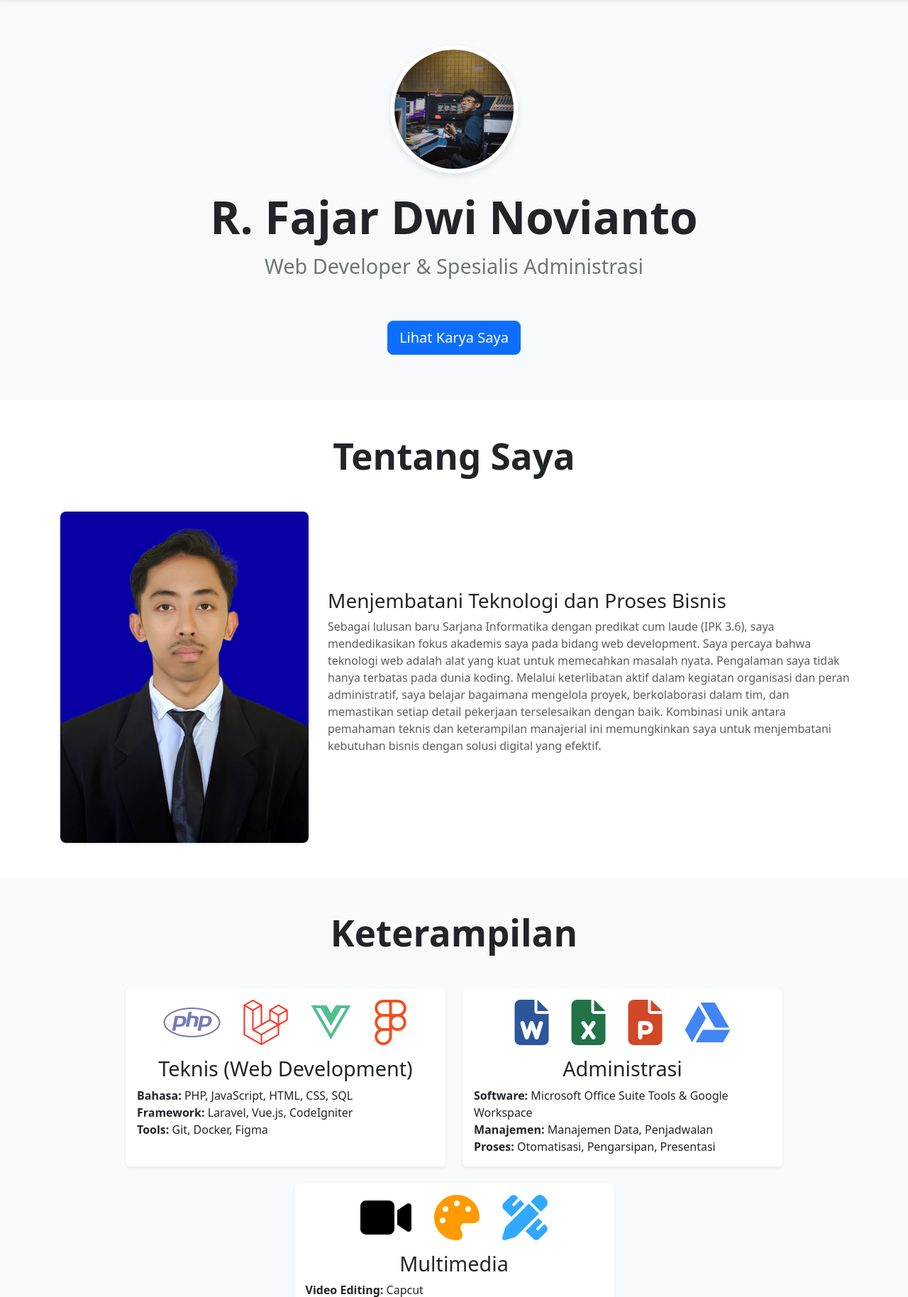
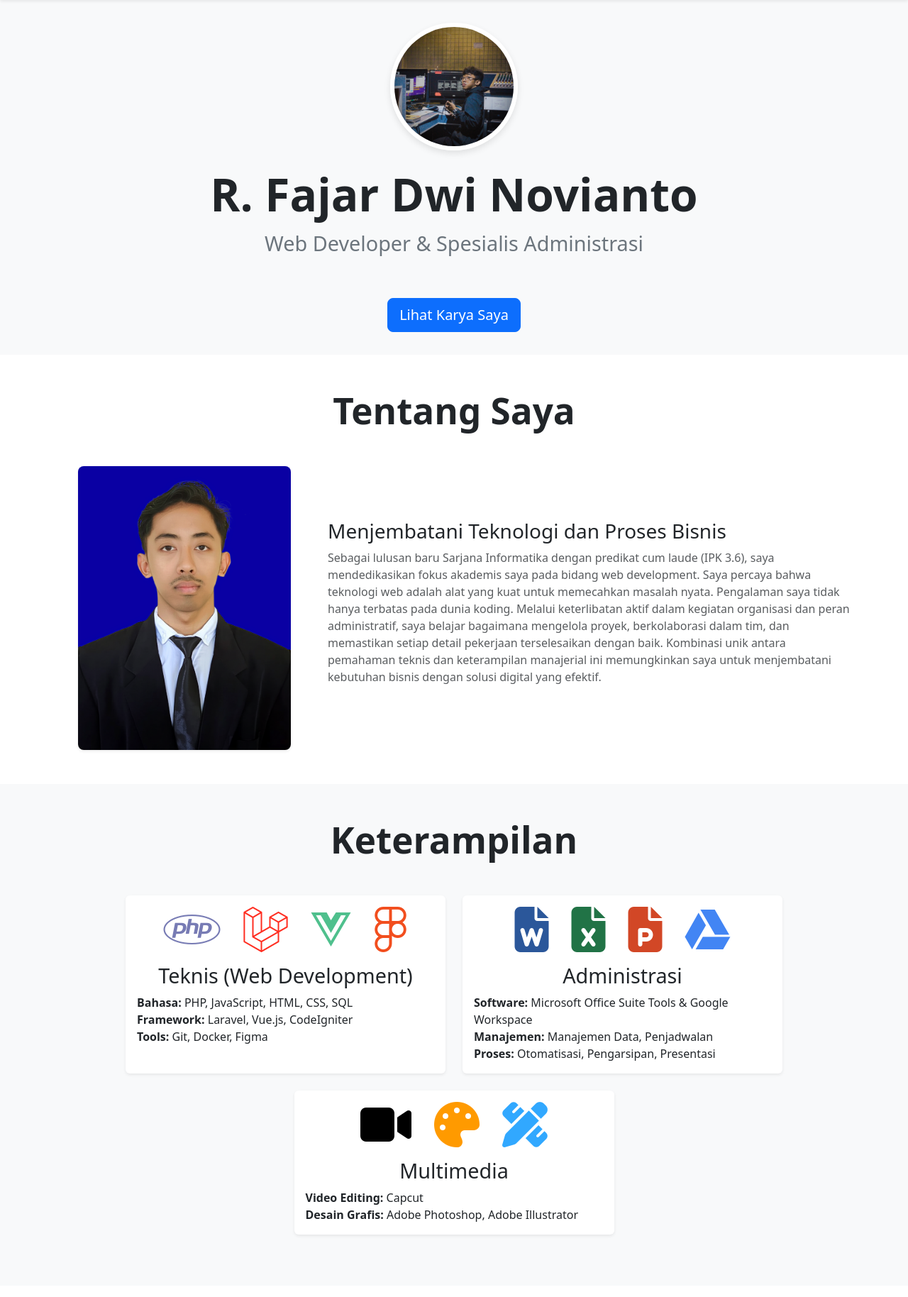
Before and after one commit to fajarraden09/myportofolio, a PHP site: page / in a window 1280 px wide. Shown: the part 56-1884 px from the top of the page at 71% size. Run offline with PHP 8.4, Linux system fonts and the light colour scheme.

Commit message:
ini lagi

```diff
--- a/style.css
+++ b/style.css
@@ -7,7 +7,7 @@ body {
 
 #hero {
     background-color: #f8f9fa;
-    padding: 4rem 0; /* Jarak atas-bawah dikurangi */
+    padding: 2rem 0; /* Jarak atas-bawah dikurangi */
     text-align: center;
 }
 
@@ -31,7 +31,7 @@ body {
 
 section {
     scroll-margin-top: 56px;
-	padding: 8rem 0;
+	padding: 6rem 0;
 }
 
 /* 4. Menyesuaikan Ukuran Judul Section */
@@ -56,11 +56,11 @@ h2.text-center.mb-5 {
     font-size: 1.8rem;
 }
 
-#about .img-fluid {
-    max-width: 350px !important; /* Memaksa lebar maksimum foto */
-    height: auto !important;     /* Menjaga rasio aspek gambar */
-    display: block;
-    margin: 0 auto; /* Memposisikan gambar di tengah kolomnya */
+/* Memperbaiki ukuran foto di bagian 'Tentang Saya' */
+#about .col-md-4 img.img-fluid {
+    max-width: 300px; /* Atur lebar maksimal foto */
+    width: 100%; /* Pastikan tetap responsif */
+    margin: 0 auto; /* Posisikan di tengah kolom */
 }
 
 /* 7. Penyesuaian untuk Tampilan Mobile agar Lebih Rapi */
```
